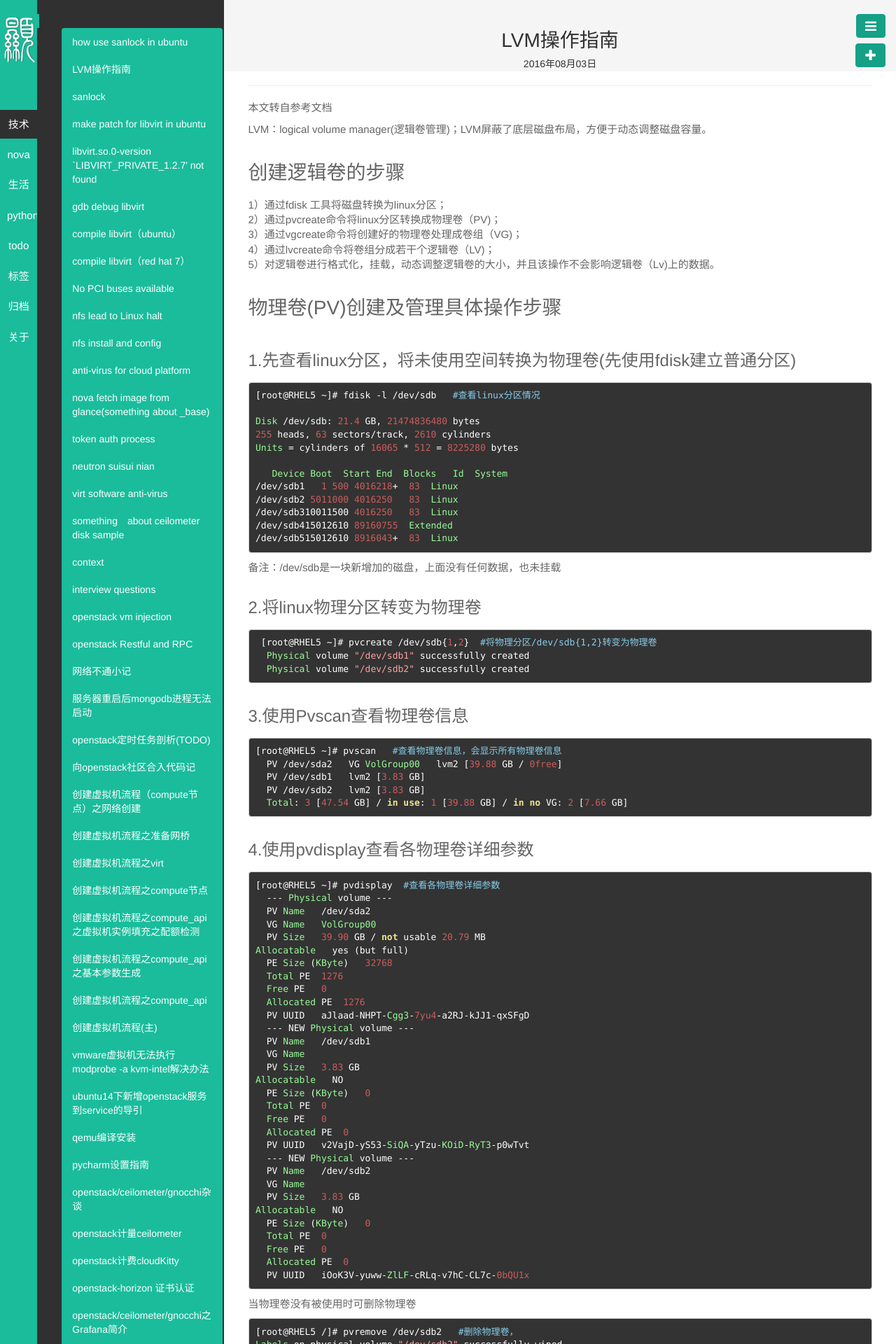
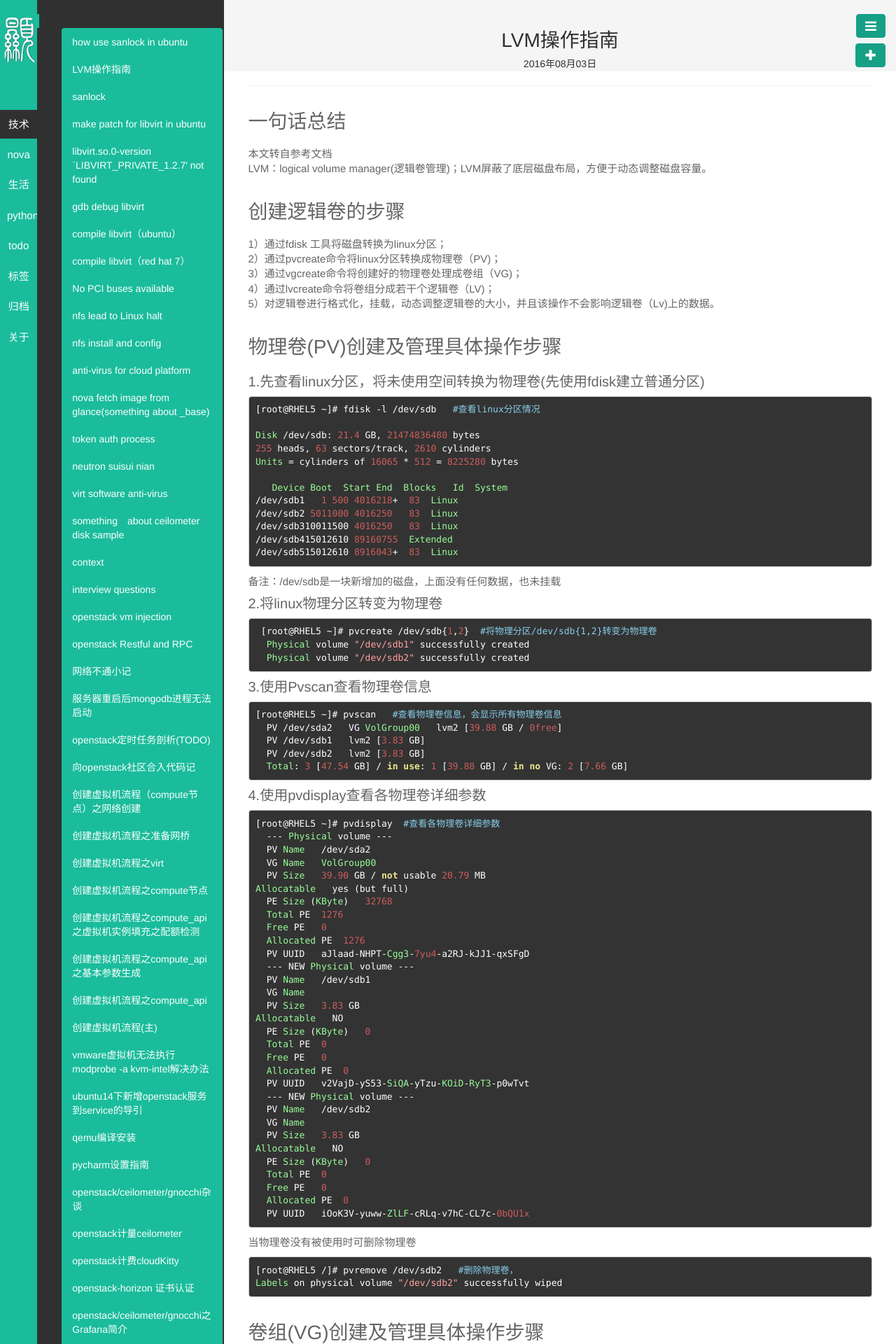
Before and after one commit to byHAN/byhan.github.io, a Jekyll site: the page built from _posts/技术/2016-08-03-LVM cook book.md, in a window 1280 px wide. Shown: the top 1920 px of the page at 70% size. Built offline with Jekyll 4.4.1, drawn with Linux system fonts in a browser that asks for light colours; some of the changed text lies outside the part shown.

Commit message:
Signed-off-by: byhan <10821712@qq.com>

```diff
--- a/_posts/技术/2016-08-03-LVM cook book.md
+++ b/_posts/技术/2016-08-03-LVM cook book.md
@@ -7,8 +7,9 @@
 description:
 ---
 
+## 一句话总结 ##
+
 本文转自参考文档
-
 LVM：logical volume manager(逻辑卷管理)；LVM屏蔽了底层磁盘布局，方便于动态调整磁盘容量。
 
 ## 创建逻辑卷的步骤 ##
@@ -21,7 +22,7 @@
 
 ## 物理卷(PV)创建及管理具体操作步骤 ##
 
-### 1.先查看linux分区，将未使用空间转换为物理卷(先使用fdisk建立普通分区)  ###
+#### 1.先查看linux分区，将未使用空间转换为物理卷(先使用fdisk建立普通分区)  ####
 
     [root@RHEL5 ~]# fdisk -l /dev/sdb   #查看linux分区情况
 
@@ -38,13 +39,13 @@
 
 备注：/dev/sdb是一块新增加的磁盘，上面没有任何数据，也未挂载
 
-### 2.将linux物理分区转变为物理卷  ###
+#### 2.将linux物理分区转变为物理卷  ####
 
      [root@RHEL5 ~]# pvcreate /dev/sdb{1,2}  #将物理分区/dev/sdb{1,2}转变为物理卷
       Physical volume "/dev/sdb1" successfully created
       Physical volume "/dev/sdb2" successfully created
 
-### 3.使用Pvscan查看物理卷信息 ###
+#### 3.使用Pvscan查看物理卷信息 ####
 
     [root@RHEL5 ~]# pvscan   #查看物理卷信息，会显示所有物理卷信息
       PV /dev/sda2   VG VolGroup00   lvm2 [39.88 GB / 0free]
@@ -52,7 +53,7 @@
       PV /dev/sdb2   lvm2 [3.83 GB]
       Total: 3 [47.54 GB] / in use: 1 [39.88 GB] / in no VG: 2 [7.66 GB]
 
-### 4.使用pvdisplay查看各物理卷详细参数 ###
+#### 4.使用pvdisplay查看各物理卷详细参数 ####
 
     [root@RHEL5 ~]# pvdisplay  #查看各物理卷详细参数
       --- Physical volume ---
@@ -93,14 +94,14 @@
 
 ## 卷组(VG)创建及管理具体操作步骤 ##
 
-### 1.使用vgcreate将物理卷转化为卷组 ###
+#### 1.使用vgcreate将物理卷转化为卷组 ####
 
      [root@RHEL5 /]# vgcreate vg01 /dev/sdb{1,2}  #将已经是物理卷的/dev/sdb{1,2}转化为卷组名为vg01的卷组
       Volume group "vg01" successfully created
 
 备注：以上未加参数，扩展块(PE)大小默认4M,若通过 vgcreate -s 8M vg01 /dev/sdb｛1，2｝，则指定了扩展块大小为8M
 
-### 2.使用vgdisplay 查看所有卷组详细信息 ###
+#### 2.使用vgdisplay 查看所有卷组详细信息 ####
 
     [root@RHEL5 /]# vgdisplay   #看所有卷组详细信息
       --- Volume group ---
@@ -148,14 +149,14 @@
 
     [root@RHEL5 /]# vgdisplay -v /dev/vg01
 
-### 3.查看卷组信息 ###
+#### 3.查看卷组信息 ####
 
      [root@RHEL5 /]# vgscan#查看卷组信息
       Reading all physical volumes.  This may take a while...
       Found volume group "vg01" using metadata type lvm2
       Found volume group "VolGroup00" using metadata type lvm2
 
-### 4.扩展卷组vgextend,将某个物理卷添加到已存在的卷组中 ###
+#### 4.扩展卷组vgextend,将某个物理卷添加到已存在的卷组中 ####
 
      [root@RHEL5 /]# pvcreate /dev/sdb3   #创建一个新的物理卷
       Physical volume "/dev/sdb3" successfully created
@@ -169,12 +170,12 @@
 
 ## 逻辑卷(LV)创建及管理具体操作步骤 ##
 
-### 1.创建逻辑卷大小为6G卷名为data，从vg01生成 ###
+#### 1.创建逻辑卷大小为6G卷名为data，从vg01生成 ####
 
      [root@RHEL5 /]# lvcreate -L 6G -n data vg01  #从卷组vg01上划分6G的空间为逻辑卷data
       Logical volume "data" created
 
-## 2.对划分的逻辑卷进行格式化 ##
+#### 2.对划分的逻辑卷进行格式化 ####
 
     [root@RHEL5 /]# mkfs -t ext3 /dev/vg01/data  #以ext3的文件格式化逻辑卷
     mke2fs 1.39 (29-May-2006)
@@ -203,14 +204,14 @@
 
 `[root@RHEL5 /]# mkfs.ext3 /dev/vg01/data`
 
-### 3.使用lvsacn查看逻辑卷的信息 ###
+#### 3.使用lvsacn查看逻辑卷的信息 ####
 
     [root@RHEL5 /]# lvscan#查看逻辑卷的信息
     ACTIVE'/dev/vg01/data' [6.00 GB] inherit
     ACTIVE'/dev/VolGroup00/LogVol00' [38.88 GB] inherit
     ACTIVE'/dev/VolGroup00/LogVol01' [1.00 GB] inherit
 
-### 4.使用lvdisplay查看逻辑卷的具体参数 ###
+#### 4.使用lvdisplay查看逻辑卷的具体参数 ####
 
     [root@RHEL5 /]# lvdisplay   #查看逻辑卷的具体参数
       --- Logical volume ---
@@ -257,20 +258,20 @@
 
     [root@RHEL5 /]# lvdisplay -v /dev/vg01/data
 
-### 5.使用lvextend增大逻辑卷大小，在线扩容 ###
+#### 5.使用lvextend增大逻辑卷大小，在线扩容 ####
 
      [root@RHEL5 /]# lvextend -L +1G /dev/vg01/data   #从卷组vg01上对逻辑卷/dev/vg01/data进行扩容，逻辑卷大小变为7GB
       Extending logical volume data to 7.00 GB
       Logical volume data successfully resized
 
-### 6.使用resize2fs命令更新系统识别的文件系统大小，立即生效 ###
+#### 6.使用resize2fs命令更新系统识别的文件系统大小，立即生效 ####
 
 oot@RHEL5 /]# resize2fs /dev/vg01/data   #使增加的逻辑卷大小立即生效
 resize2fs 1.39 (29-May-2006)
 Resizing the filesystem on /dev/vg01/data to 1835008 (4k) blocks.
 The filesystem on /dev/vg01/data is now 1835008 blocks long.
 
-### 7.使用lvreduce减小逻辑卷大小，必须是离线方式(即先卸载文件系统) ###
+#### 7.使用lvreduce减小逻辑卷大小，必须是离线方式(即先卸载文件系统) ####
 
     [root@RHEL5 /]# lvreduce -L -1G /dev/vg01/data   #将逻辑卷/dev/vg01/data容量减小1GB
       /dev/cdrom: open failed: Read-only file system
```
